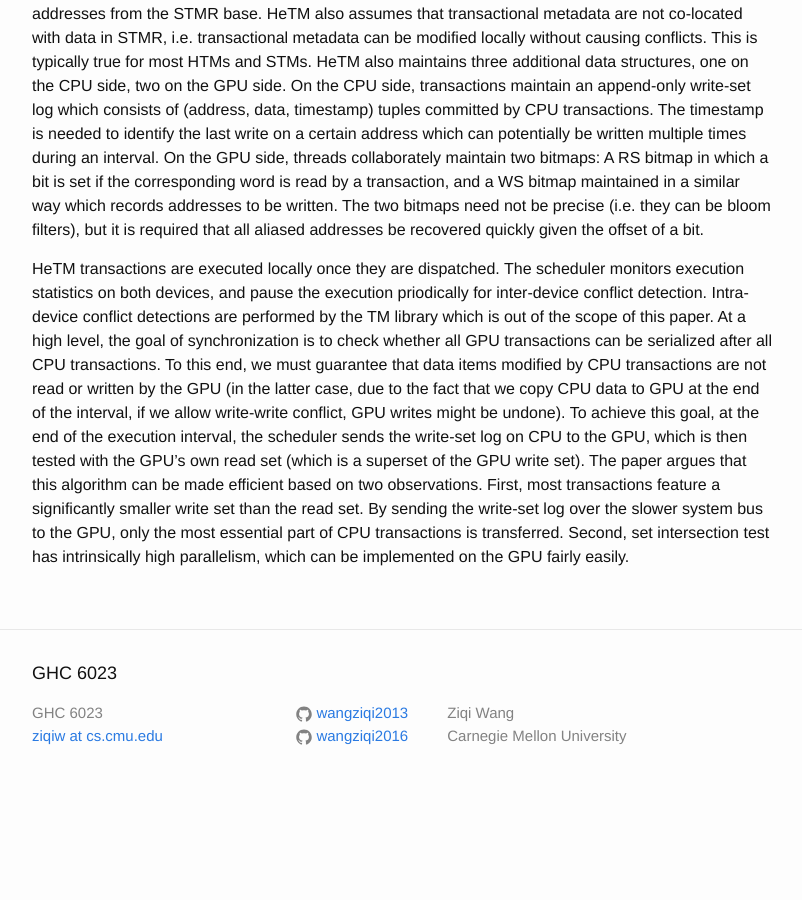
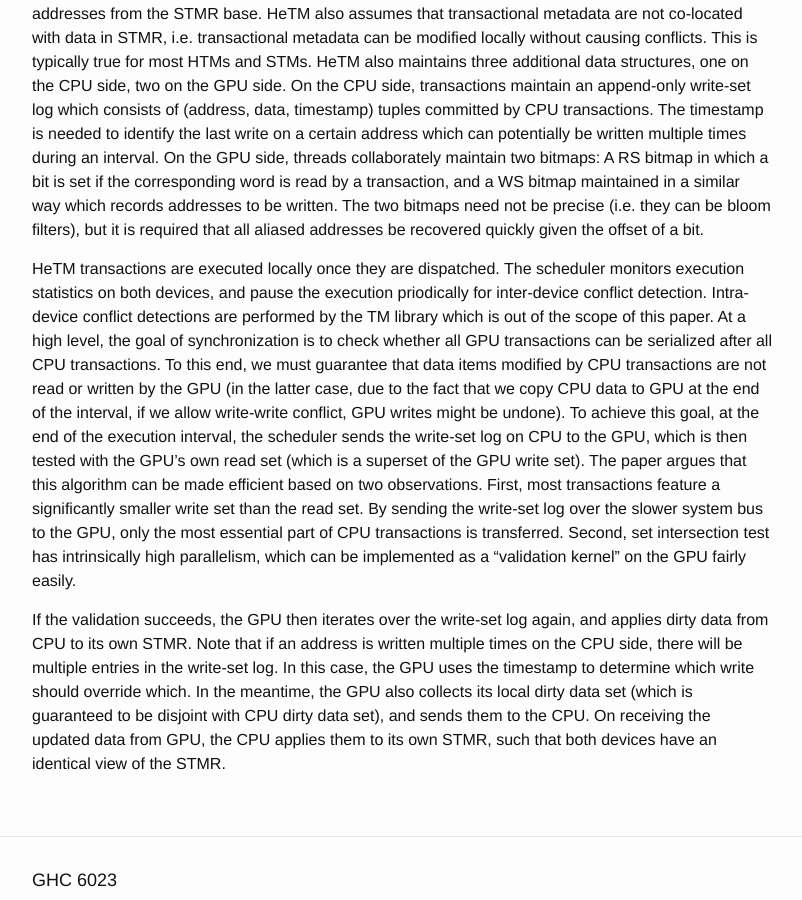
Before and after one commit to wangziqi2013/wangziqi2013.github.io, a Jekyll site: the page built from _posts/2019-10-20-hetm.markdown, in a window 1280 px wide and 900 px high, scrolled down 1471 px. Shown: the whole window, without its empty margins (238-1040 px from the left). Built offline with Jekyll 4.4.1, drawn with Linux system fonts in a browser that asks for light colours; before the commit the page ends 2278 px from its top, so only the background shows below that.

Commit message:
Adding validation

```diff
--- a/_posts/2019-10-20-hetm.markdown
+++ b/_posts/2019-10-20-hetm.markdown
@@ -68,4 +68,11 @@ tested with the GPU's own read set (which is a superset of the GPU write set). T
 be made efficient based on two observations. First, most transactions feature a significantly smaller write set than the
 read set. By sending the write-set log over the slower system bus to the GPU, only the most essential part of CPU
 transactions is transferred. Second, set intersection test has intrinsically high parallelism, which can be implemented
-on the GPU fairly easily.
+as a "validation kernel" on the GPU fairly easily.
+
+If the validation succeeds, the GPU then iterates over the write-set log again, and applies dirty data from CPU to its
+own STMR. Note that if an address is written multiple times on the CPU side, there will be multiple entries in the write-set
+log. In this case, the GPU uses the timestamp to determine which write should override which. In the meantime, the GPU
+also collects its local dirty data set (which is guaranteed to be disjoint with CPU dirty data set), and sends them to
+the CPU. On receiving the updated data from GPU, the CPU applies them to its own STMR, such that both devices have an
+identical view of the STMR.
```
